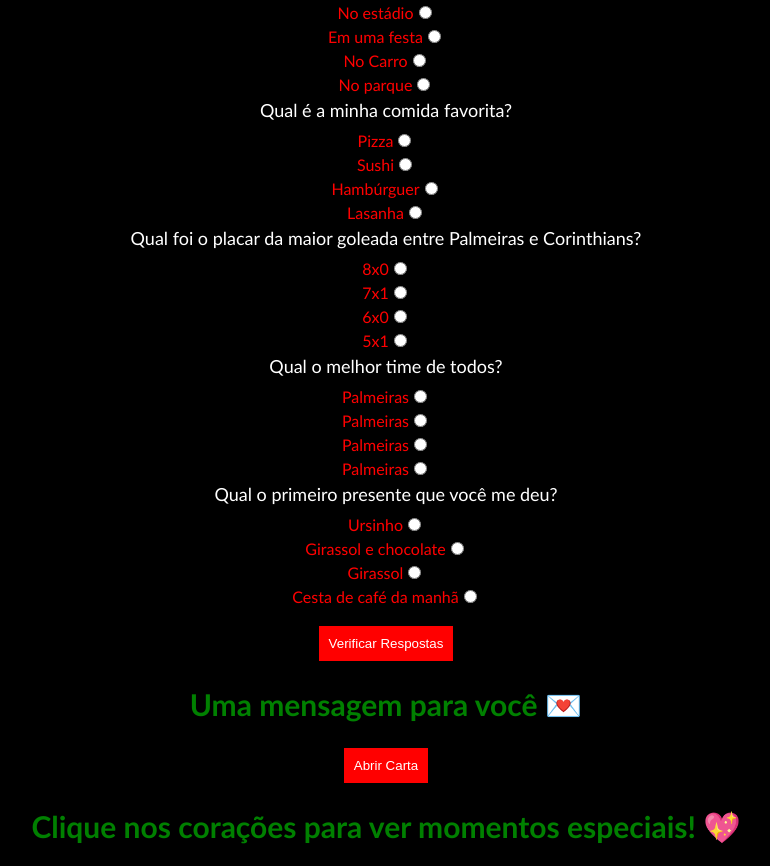
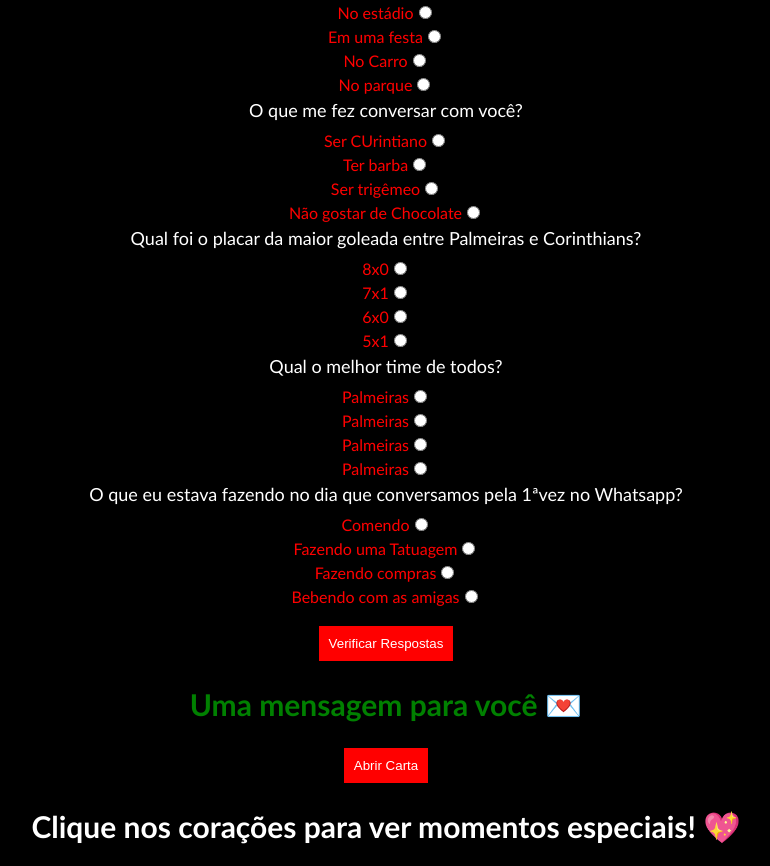
Before and after one commit to ReUrbinati/SiteNamorados, a plain HTML site: page index.html in a window 1280 px wide. Shown: the part 1000-1866 px from the top of the page, without its empty margins (254-1024 px from the left). Drawn offline with Linux system fonts and the light colour scheme.

Commit message:
Primeiro commit

```diff
--- a/index.html
+++ b/index.html
@@ -48,7 +48,7 @@
     </section>
 
     <section id="heartGallery">
-        <h2>Clique nos corações para ver momentos especiais! 💖</h2>
+        <h2 id="fraseCoracoes">Clique nos corações para ver momentos especiais! 💖</h2>
         <div class="heart-photo" onclick="showPhoto('iti.jpg')">❤️</div>
         <div class="heart-photo" onclick="showPhoto('praia.jpg')">❤️</div>
         <div class="heart-photo" onclick="showPhoto('motoristaFusca.jpg')">❤️</div>
--- a/script.js
+++ b/script.js
@@ -40,9 +40,9 @@
         answer: 2
     },
     {
-        question: "Qual é a minha comida favorita?",
-        options: ["Pizza", "Sushi", "Hambúrguer", "Lasanha"],
-        answer: 1
+        question: "O que me fez conversar com você?",
+        options: ["Ser CUrintiano", "Ter barba", "Ser trigêmeo", "Não gostar de Chocolate"],
+        answer: 3
     },
     {
         question: "Qual foi o placar da maior goleada entre Palmeiras e Corinthians?",
@@ -55,8 +55,8 @@
         answer: 0
     },
     {
-        question: "Qual o primeiro presente que você me deu?",
-        options: ["Ursinho", "Girassol e chocolate", "Girassol", "Cesta de café da manhã"],
+        question: "O que eu estava fazendo no dia que conversamos pela 1ªvez no Whatsapp?",
+        options: ["Comendo", "Fazendo uma Tatuagem", "Fazendo compras", "Bebendo com as amigas"],
         answer: 1
     }
 ];
--- a/style.css
+++ b/style.css
@@ -119,3 +119,6 @@
 #heartGallery {
     justify-items: center;
 }
+#fraseCoracoes {
+    color:#fff
+}
```
